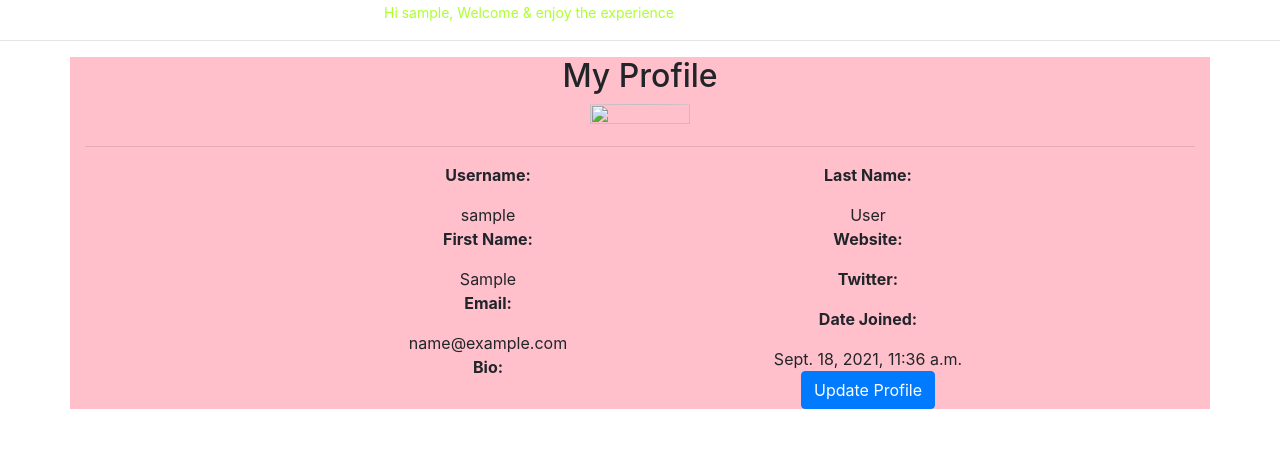
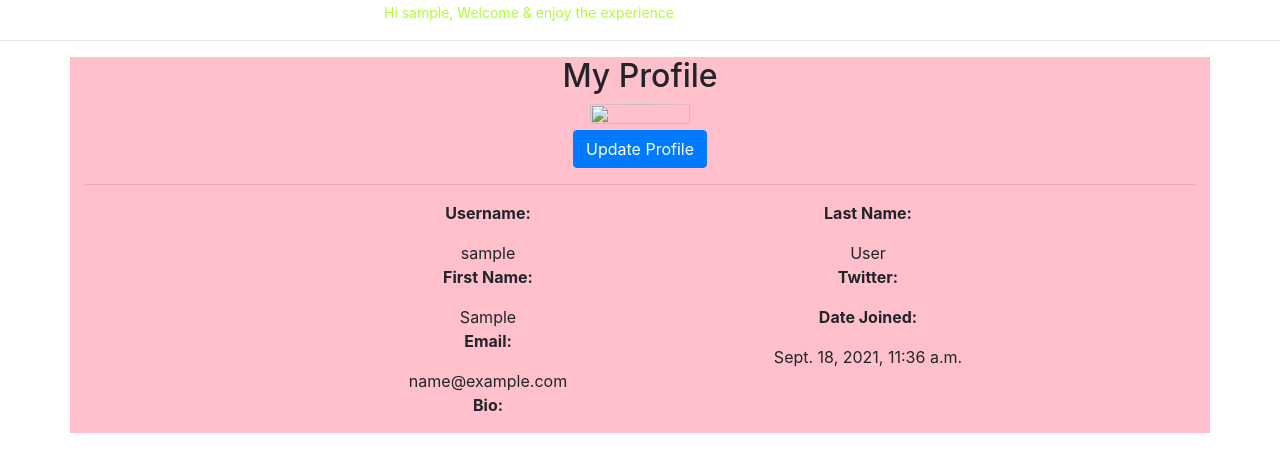
Before and after one commit to fkinyae/works, a Django app: template stage/templates/accounts/profile.html in a window 1280 px wide. Shown: the part 105-577 px from the top of the page. Run offline with Django 3.2, Linux system fonts and the light colour scheme; the template is opened without the code that fills it, so the values that code supplies are empty; the visitor is signed in with stand-in values (Sample User, id 1); some libraries are stand-ins or nearby versions.

```diff
--- a/stage/templates/accounts/profile.html
+++ b/stage/templates/accounts/profile.html
@@ -17,6 +17,9 @@
 
                 <h2>{% block tittle  %} My Profile {% endblock %}</h2>
                 <img class="rounded-circle " src="{{user.profile.profile_pic.url}}"  id="profile_pic" alt="">
+                <div>
+                    <a href="" class="btn btn-primary">Update Profile</a>
+                </div>
                 <hr>
 
                 <div class="row">
@@ -35,15 +38,11 @@
                     <div class="col-md-4">
                         <p style="font-weight: bold;">Last Name: </p>
                         {{user.last_name}}
-                        <p style="font-weight: bold;">Website: </p>
-                        {{user.profile.website_url}}
                         <p style="font-weight: bold;">Twitter: </p>
                         {{user.profile.twitter_url}}
                         <p style="font-weight: bold;">Date Joined: </p>
                         {{user.date_joined}}
-                        <div>
-                            <a href="{% url 'edit-profile' %}" class="btn btn-primary">Update Profile</a>
-                        </div>
+
 
                     </div>
                     <hr>
```
